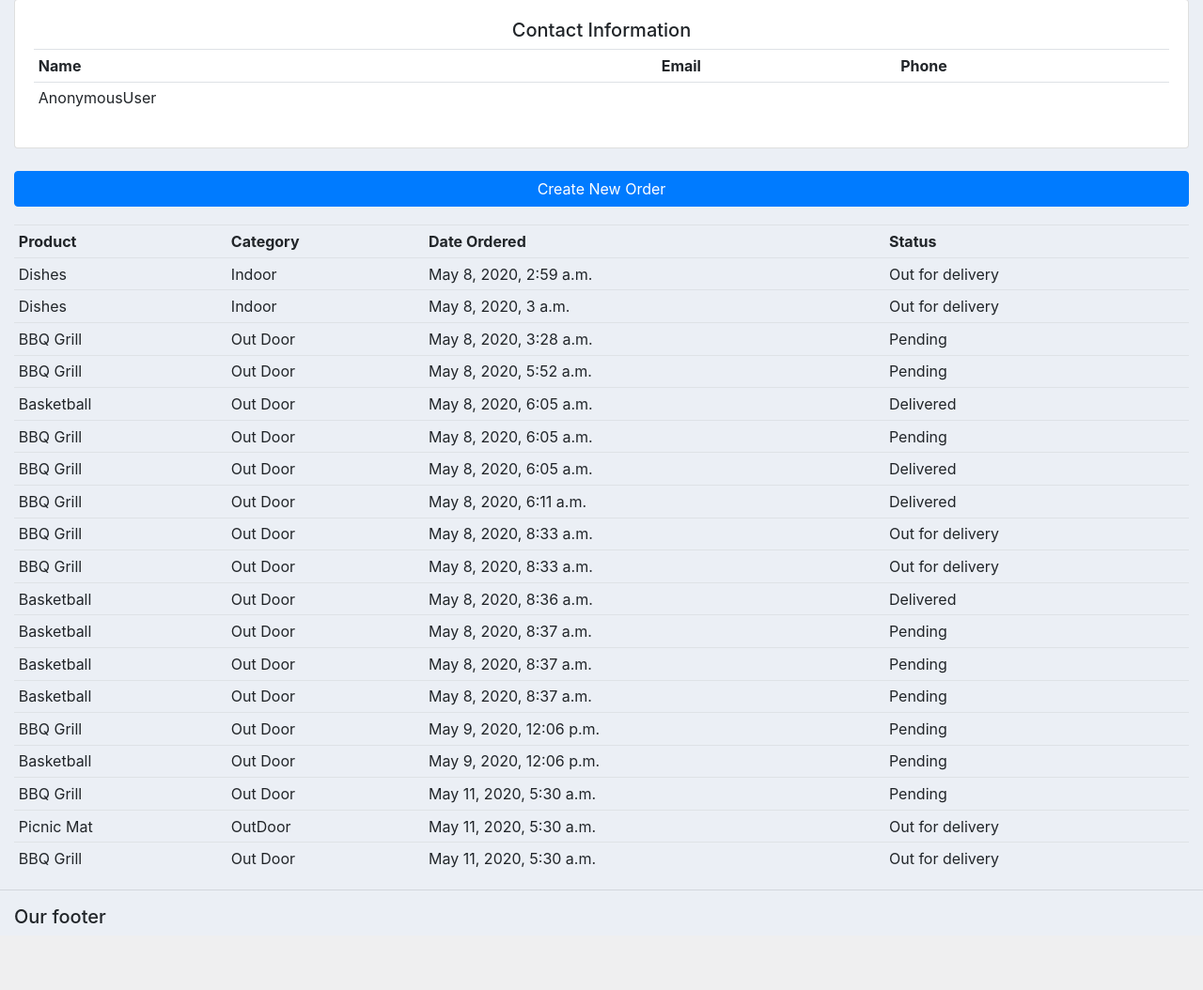
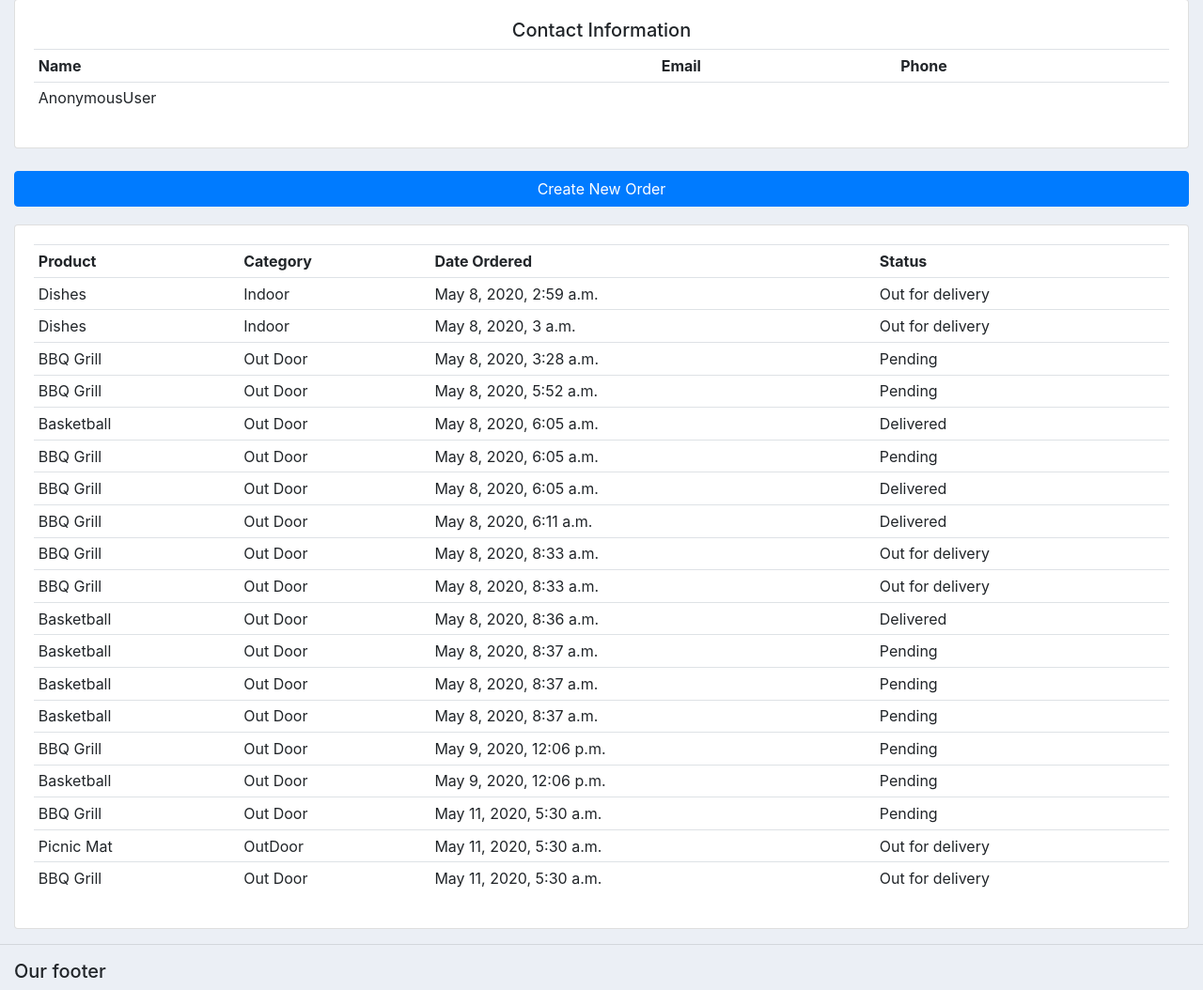
Before and after one commit to sohjustin/Sportify, a Django app: template accounts/templates/accounts/user.html in a window 1280 px wide. Shown: the part 212-1266 px from the top of the page at 94% size. Before the commit the page ends 1195 px from the top, so only its background shows below. Run offline with Django 3.2, Linux system fonts and the light colour scheme; the template is opened without the code that fills it: values that come from a table or form of the project are taken from there, others are empty; data comes from the database, SQL or seed files in the repository; some libraries are stand-ins or nearby versions.

Commit message:
Update user.html

```diff
--- a/accounts/templates/accounts/user.html
+++ b/accounts/templates/accounts/user.html
@@ -34,6 +34,8 @@
 <hr>
 <br>
 
+<div class=" card card-body">
+
 <table class="table table-sm">
   <tr>
     <th>Product</th>
@@ -50,6 +52,6 @@
   </tr>
   {% endfor %}
 </table>
-
+</div>
 </div>
 {% endblock %}
```
